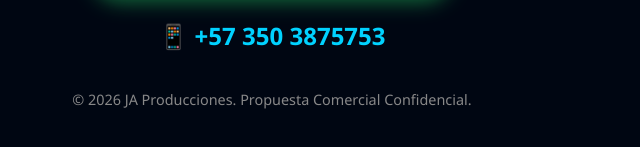
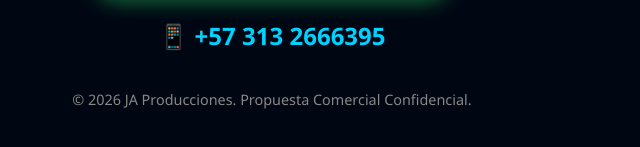
Before and after one commit to masivostv-cell/japroducciones, a plain HTML site: page ssanta.html in a window 1280 px wide. Shown: the part 5050-5197 px from the top of the page, 368-1008 px from the left. Drawn offline with Linux system fonts and the light colour scheme.

Commit message:
Add files via upload

```diff
--- a/ssanta.html
+++ b/ssanta.html
@@ -309,7 +309,7 @@
             <i class="fab fa-whatsapp"></i> Hablar con un asesor.
         </a>
 
-        <p style="font-size: 1.5rem; font-weight: bold; color: #00d2ff; margin-top: 20px;">📱 +57 350 3875753</p>
+        <p style="font-size: 1.5rem; font-weight: bold; color: #00d2ff; margin-top: 20px;">📱 +57 313 2666395</p>
         <p style="margin-top: 2rem; font-size: 0.9rem; color: #888;">&copy; 2026 JA Producciones. Propuesta Comercial Confidencial.</p>
     </footer>
 
```
